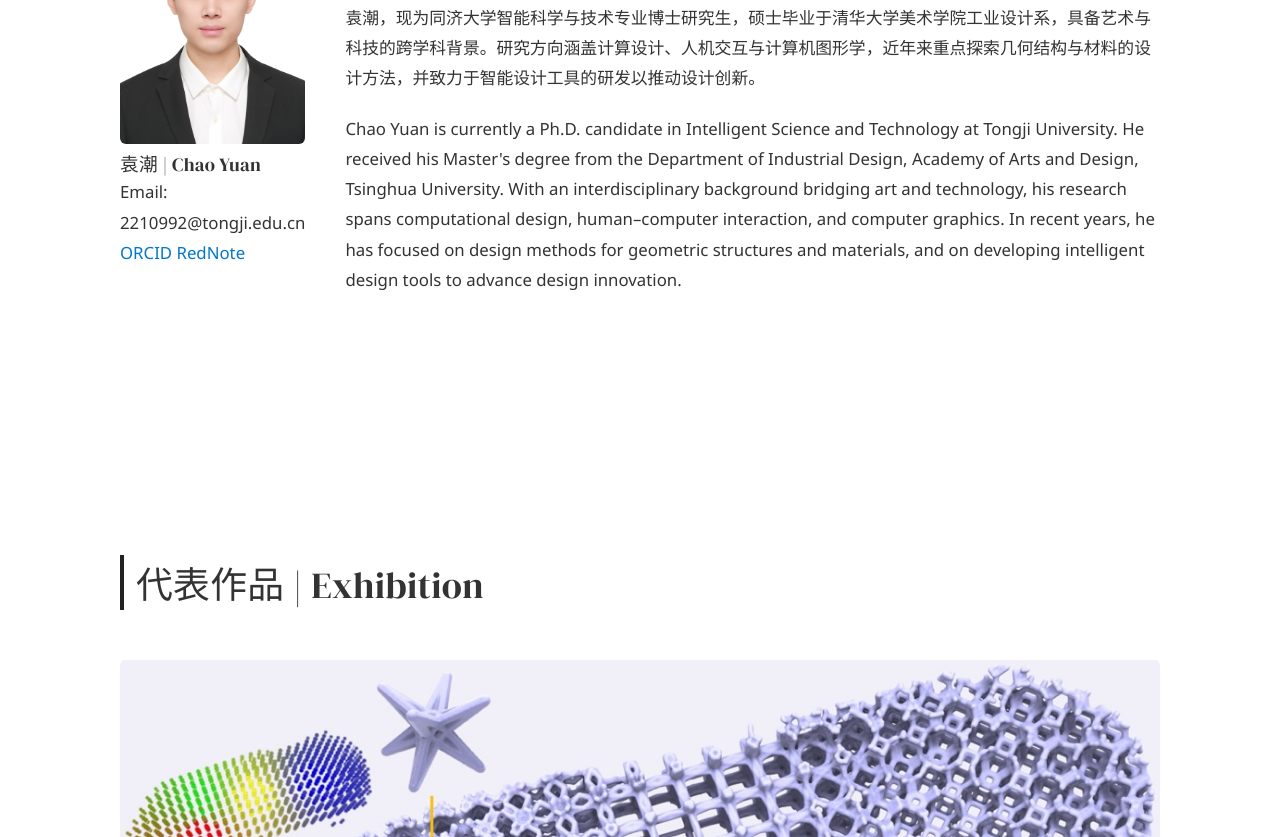
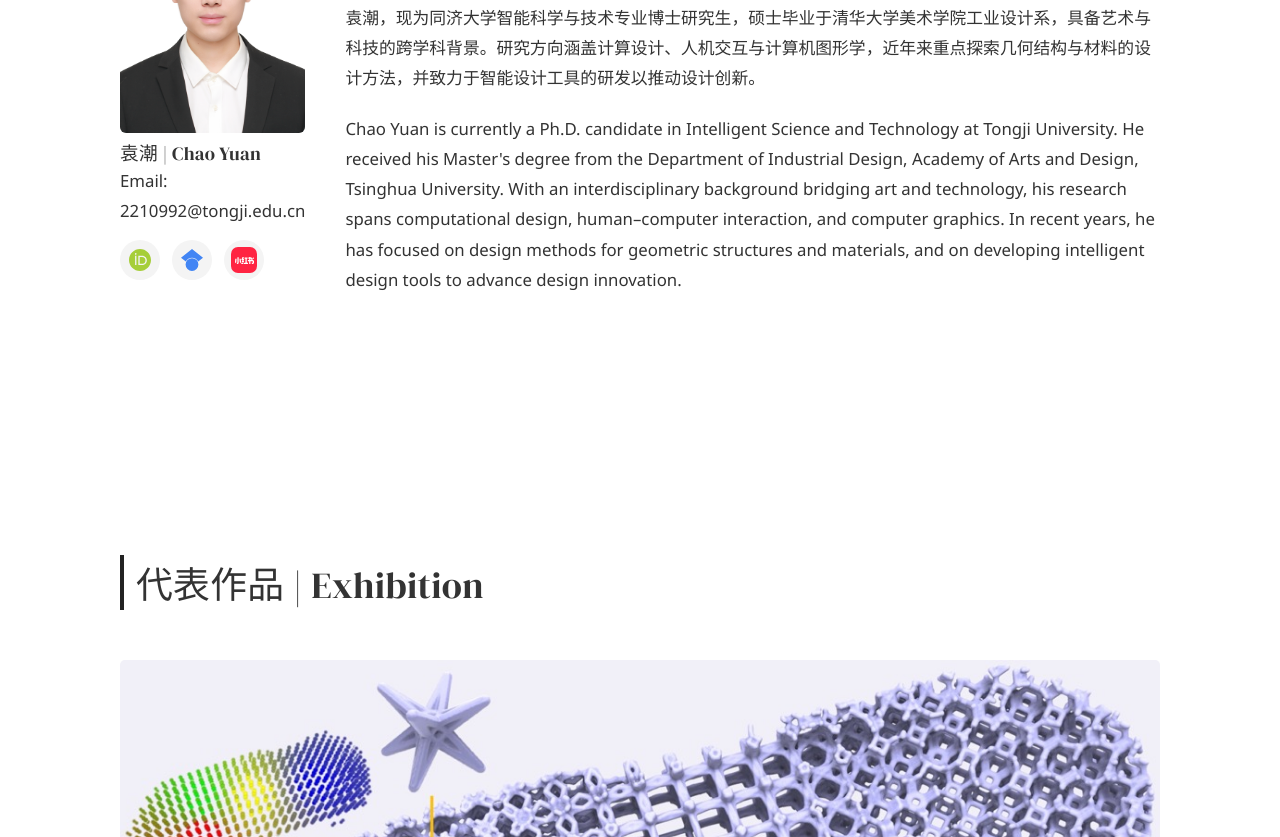
Before and after one commit to littlexiaochao/chaoyuan.github.io, a plain HTML site: page index.html in a window 1280 px wide. Shown: the part 1163-2000 px from the top of the page. Drawn offline with nearby package versions, Linux system fonts and the light colour scheme.

Commit message:
Add Google Scholar link and profile icons

```diff
--- a/index.html
+++ b/index.html
@@ -48,6 +48,7 @@
     ],
     "sameAs": [
       "https://orcid.org/0009-0002-1864-2792",
+      "https://scholar.google.com/citations?user=5Yo6EnsAAAAJ",
       "https://github.com/littlexiaochao"
     ]
   }
@@ -84,13 +85,20 @@
     <h2>个人介绍 | About</h2>
     <div class="about-container">
       <div class="about-photo">
-        <img src="assets/home/myphoto.png" alt="Chao Yuan" />
+        <img src="assets/home/myphoto.png" alt="Chao Yuan (袁潮), Ph.D. candidate at Tongji University" />
         <h3>袁潮 | Chao Yuan</h3>
-        <p class="about-text">
-          Email: 2210992@tongji.edu.cn<br />
-          <a href="https://orcid.org/0009-0002-1864-2792" target="_blank" rel="noopener noreferrer" class="link">ORCID</a>
-          <a href="https://xhslink.com/m/47Yu3WoSExI" target="_blank" rel="noopener noreferrer" class="link">RedNote</a>
-        </p>
+        <p class="about-text">Email: 2210992@tongji.edu.cn</p>
+        <div class="profile-links">
+          <a class="icon-link" href="https://orcid.org/0009-0002-1864-2792" target="_blank" rel="noopener noreferrer" title="ORCID">
+            <img src="assets/icons/orcid.svg" alt="ORCID" width="22" height="22" />
+          </a>
+          <a class="icon-link" href="https://scholar.google.com/citations?user=5Yo6EnsAAAAJ" target="_blank" rel="noopener noreferrer" title="Google Scholar">
+            <img src="assets/icons/google-scholar.svg" alt="Google Scholar" width="22" height="22" />
+          </a>
+          <a class="icon-link" href="https://xhslink.com/m/47Yu3WoSExI" target="_blank" rel="noopener noreferrer" title="RedNote (小红书)">
+            <span class="rednote-tile"><img src="assets/icons/rednote.svg" alt="RedNote (小红书)" width="19" height="19" /></span>
+          </a>
+        </div>
       </div>
 
       <div class="about-text">
@@ -271,6 +279,7 @@
       <div class="footer-col">
         <h3>Links</h3>
         <p><a href="https://orcid.org/0009-0002-1864-2792" target="_blank" rel="noopener noreferrer">ORCID</a></p>
+        <p><a href="https://scholar.google.com/citations?user=5Yo6EnsAAAAJ" target="_blank" rel="noopener noreferrer">Google Scholar</a></p>
         <p><a href="https://xhslink.com/m/47Yu3WoSExI" target="_blank" rel="noopener noreferrer">RedNote</a></p>
       </div>
 
--- a/style.css
+++ b/style.css
@@ -143,6 +143,50 @@
 .link:hover {
   color:#005999;
   border-bottom:1px solid #005999;
+}
+
+/* ===== Profile icon links ===== */
+.profile-links {
+  display:flex;
+  gap:12px;
+  margin-top:14px;
+}
+
+.icon-link {
+  display:inline-flex;
+  align-items:center;
+  justify-content:center;
+  width:40px;
+  height:40px;
+  border-radius:50%;
+  background:#f4f4f4;
+  transition:transform 0.2s ease, background 0.2s ease, box-shadow 0.2s ease;
+}
+
+.icon-link:hover {
+  transform:translateY(-2px);
+  background:#fff;
+  box-shadow:0 4px 12px rgba(0,0,0,0.15);
+}
+
+.icon-link img {
+  width:22px;
+  height:22px;
+}
+
+.rednote-tile {
+  display:inline-flex;
+  align-items:center;
+  justify-content:center;
+  width:26px;
+  height:26px;
+  border-radius:7px;
+  background:#FF2442;
+}
+
+.rednote-tile img {
+  width:19px;
+  height:19px;
 }
 
 /* ===== Exhibition ===== */
```
Also changed, not shown: assets/icons/google-scholar.svg (added), assets/icons/orcid.svg (added), assets/icons/rednote.svg (added).
